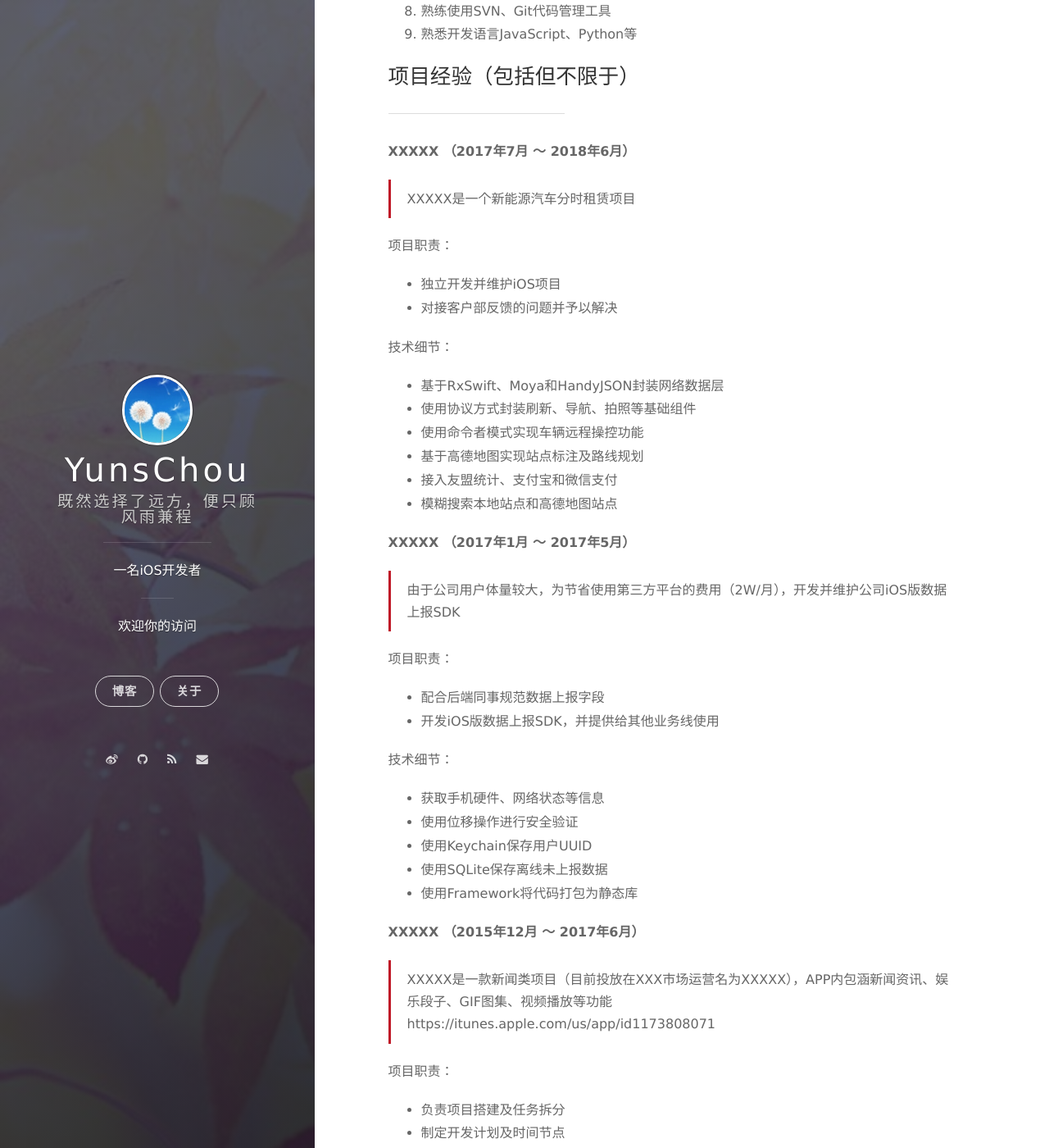
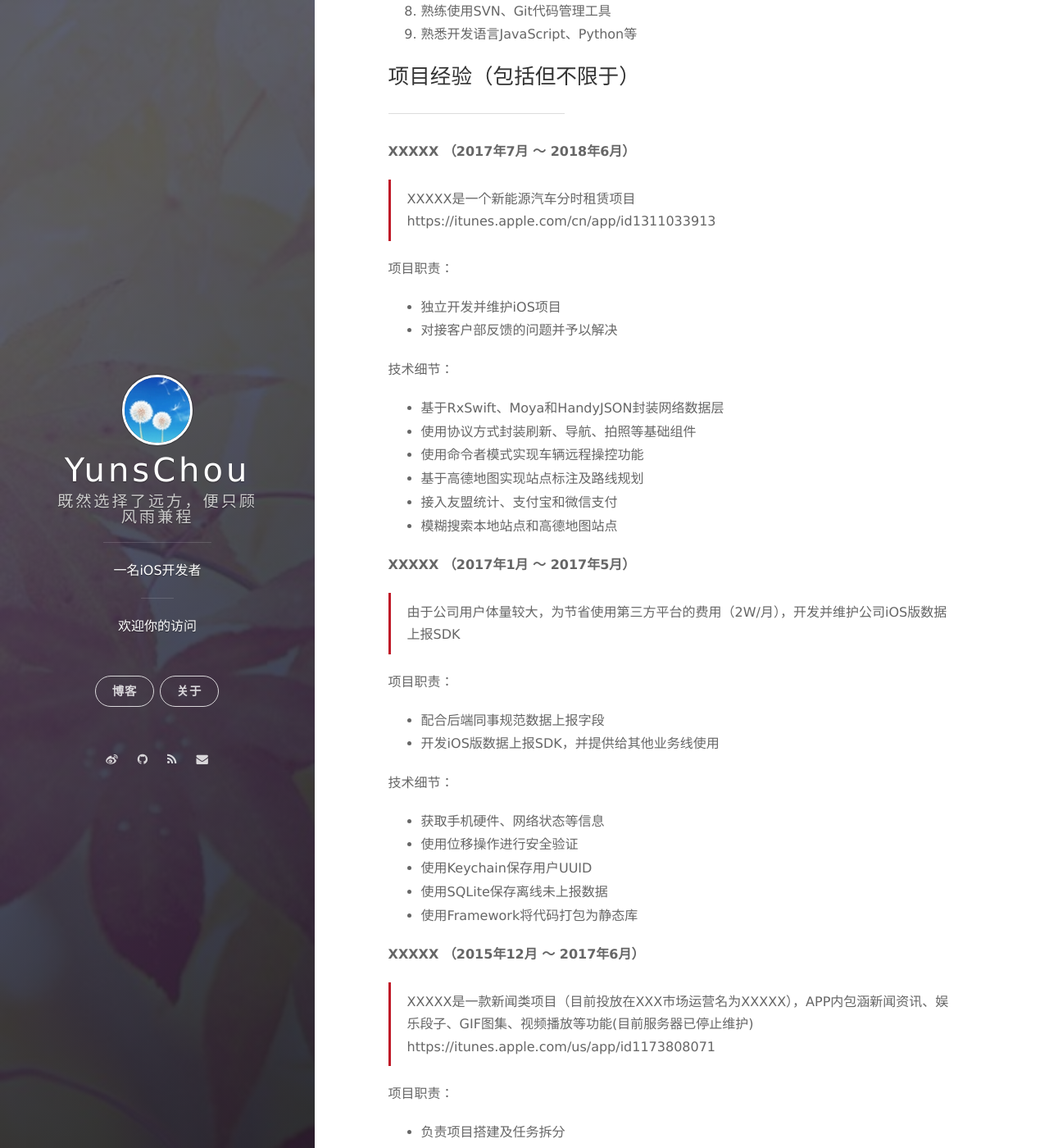
Before and after one commit to YunsChou/Yuns.github.io, a Jekyll site: the page built from _posts/2016-02-08-introduce-myself.markdown, in a window 1280 px wide and 1400 px high, scrolled down 1493 px. Shown: the whole window at 82% size. Built offline with Jekyll 4.4.1, drawn with Linux system fonts in a browser that asks for light colours; nearby versions of some CDN libraries; Markdown is read by kramdown in place of the engine named in the settings; comment, search, counter and statistics services are not loaded.

Commit message:
update project url

```diff
--- a/_posts/2016-02-08-introduce-myself.markdown
+++ b/_posts/2016-02-08-introduce-myself.markdown
@@ -70,6 +70,7 @@ tags: 关于我
 **XXXXX （2017年7月 ～ 2018年6月）**
 
 > XXXXX是一个新能源汽车分时租赁项目
+> https://itunes.apple.com/cn/app/id1311033913
 
 项目职责：
 
@@ -104,7 +105,7 @@ tags: 关于我
 
 **XXXXX （2015年12月 ～ 2017年6月）**
 
-> XXXXX是一款新闻类项目（目前投放在XXX市场运营名为XXXXX），APP内包涵新闻资讯、娱乐段子、GIF图集、视频播放等功能
+> XXXXX是一款新闻类项目（目前投放在XXX市场运营名为XXXXX），APP内包涵新闻资讯、娱乐段子、GIF图集、视频播放等功能(目前服务器已停止维护)
 > https://itunes.apple.com/us/app/id1173808071
 
 项目职责：
```
